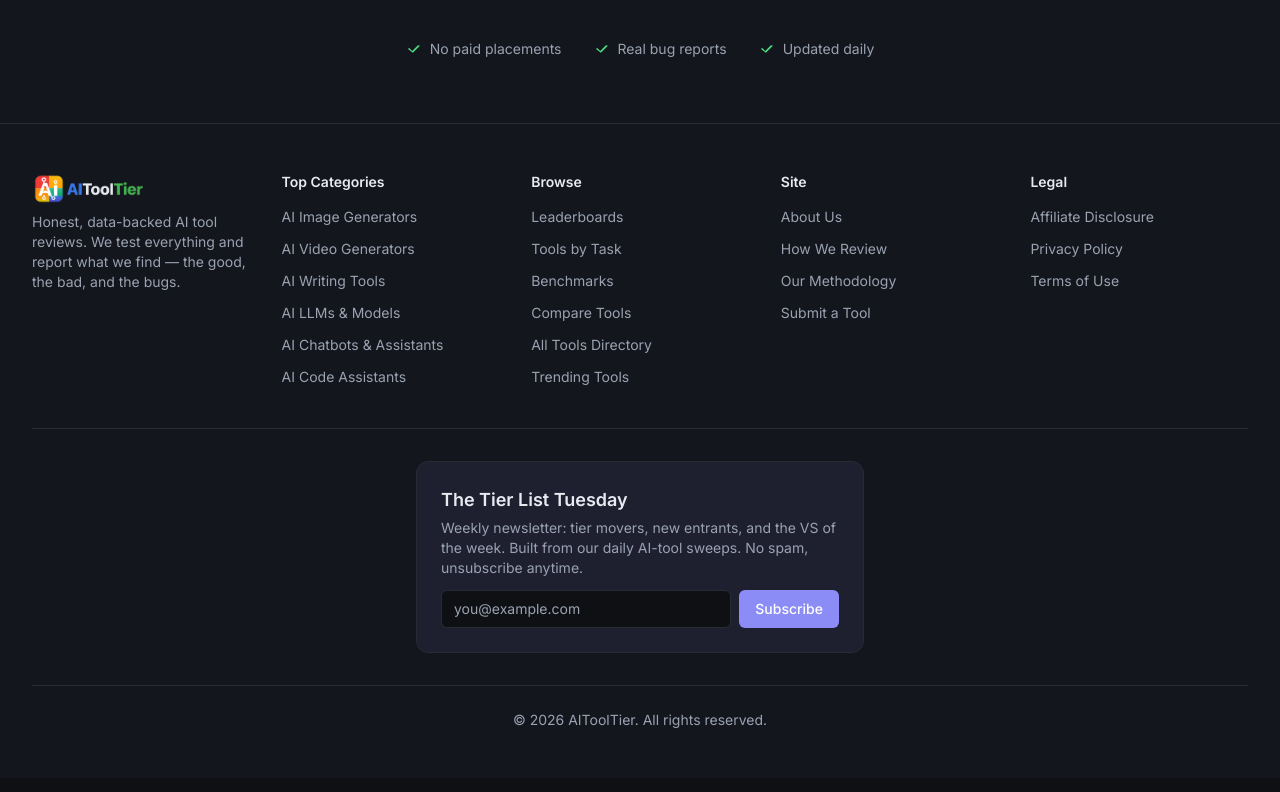
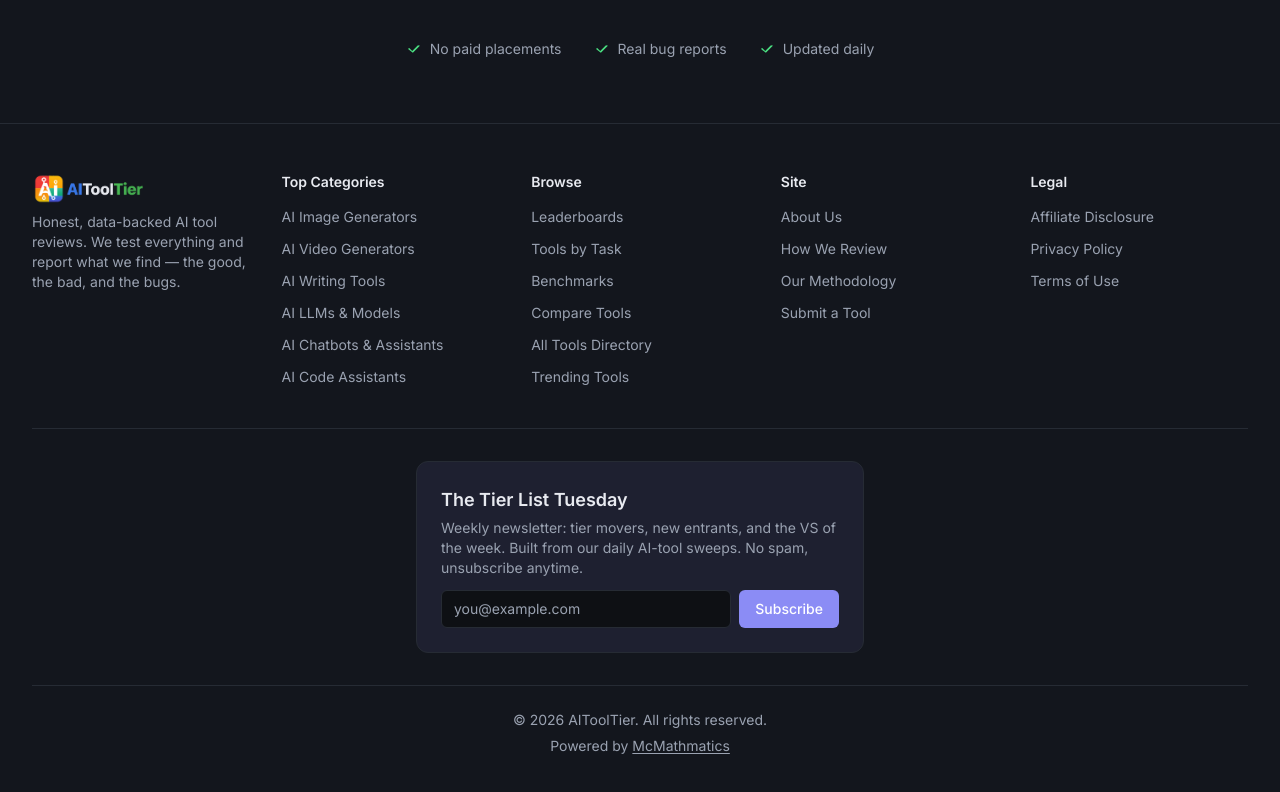
Before and after one commit to cmcmath84/aitooltier, a Next.js app: page / in a window 1280 px wide. Shown: the part 2948-3740 px from the top of the page. Built offline with nearby package versions, Linux system fonts and the light colour scheme.

Commit message:
Add Powered by McMathmatics credit to footer
Co-Authored-By: Claude Fable 5 <noreply@anthropic.com>
Claude-Session: https://claude.ai/code/session_01FfPUqNi89BN3RYXn6Hm4pF

```diff
--- a/src/components/layout/Footer.tsx
+++ b/src/components/layout/Footer.tsx
@@ -167,7 +167,18 @@ export default function Footer() {
         </div>
 
         <div className="mt-8 border-t border-border pt-6 text-center text-sm text-muted-foreground">
-          &copy; {new Date().getFullYear()} AIToolTier. All rights reserved.
+          <p>&copy; {new Date().getFullYear()} AIToolTier. All rights reserved.</p>
+          <p className="mt-1.5">
+            Powered by{" "}
+            <a
+              href="https://www.mcmathmatics.com"
+              target="_blank"
+              rel="noopener"
+              className="underline underline-offset-2 hover:text-foreground transition-colors"
+            >
+              McMathmatics
+            </a>
+          </p>
         </div>
       </div>
     </footer>
```
